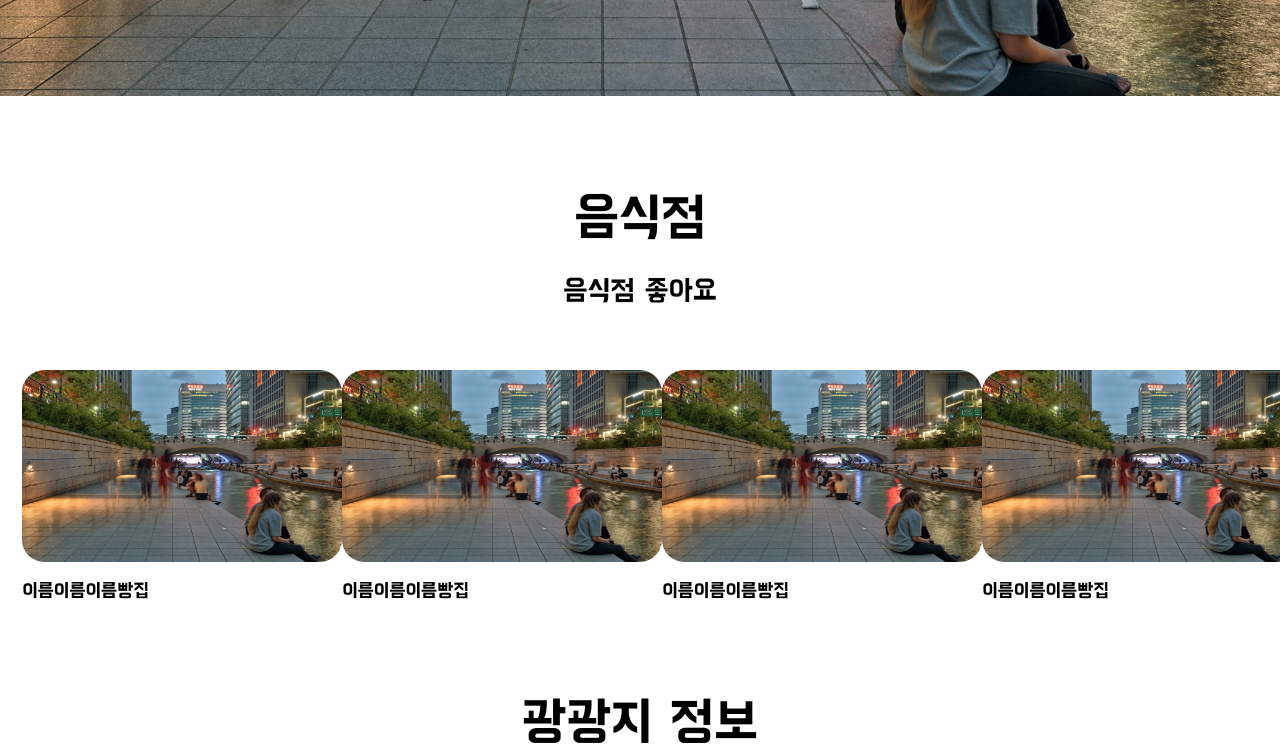
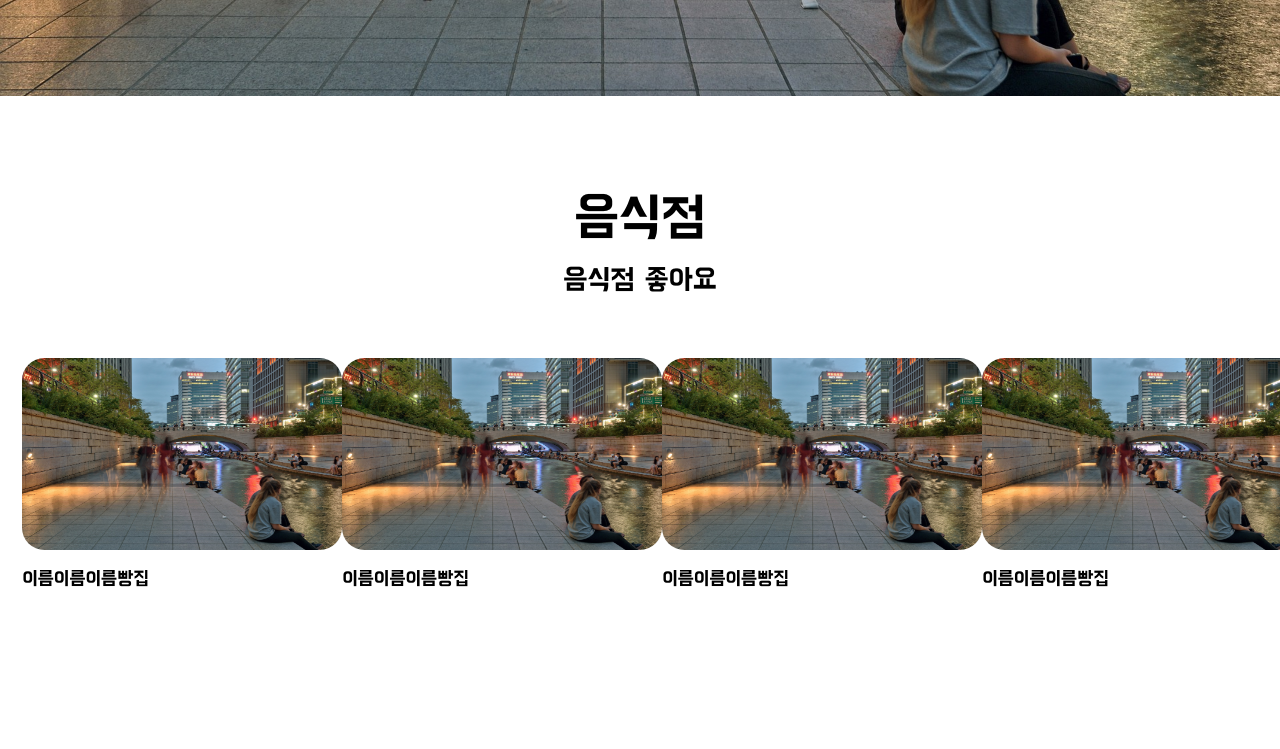
Before and after one commit to Miintoo/miinnDate-project, a React (Vite) app: page / in a window 1280 px wide. Shown: the part 704-1453 px from the top of the page. Built offline with nearby package versions, Linux system fonts and the light colour scheme.

Commit message:
[Style]: recommendFood 컴포넌트 스타일링 margin 부분 변경

```diff
--- a/src/components/recommend/recommendFood/recommendFood.module.scss
+++ b/src/components/recommend/recommendFood/recommendFood.module.scss
@@ -1,5 +1,5 @@
 .section {
-  margin: 6rem 0;
+  margin: 6rem 0 10rem 0;
 
   .container {
     margin: 0 14rem;
@@ -10,7 +10,7 @@
       margin-bottom: 4rem;
 
       h2 {
-        margin-bottom: 2rem;
+        margin-bottom: 1.3rem;
 
         font-size: 3.3rem;
         text-align: center;
```
